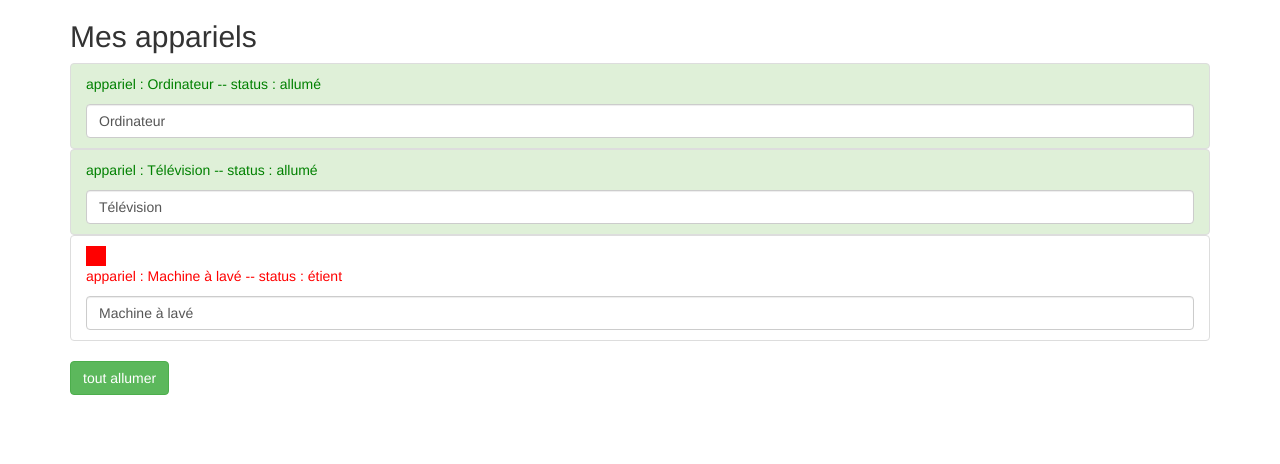
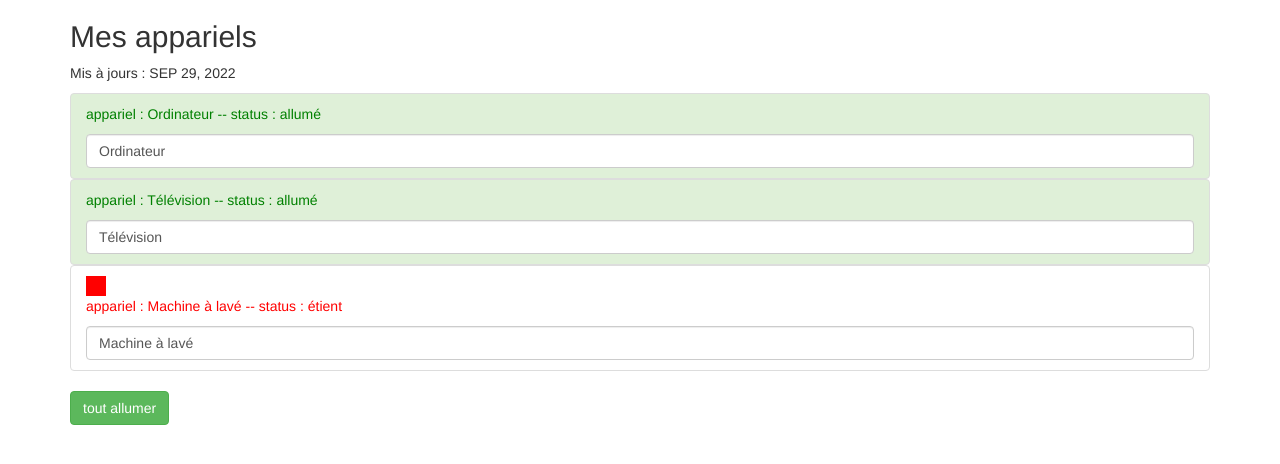
Before and after one commit to alaeddinea/mon-projet-angular, an Angular app: page / in a window 1280 px wide. Shown: the top 464 px of the page. Built offline with nearby package versions, Linux system fonts and the light colour scheme.

Commit message:
modifier les données en temps rèel avec les Pipes

```diff
--- a/src/app/app.component.html
+++ b/src/app/app.component.html
@@ -11,6 +11,7 @@
     <div class="row">
         <div class="col-xs-12">
             <h2>Mes appariels</h2>
+            <p>Mis à jours  : {{LastUpdate | date |uppercase}}</p>
             <ul class="list-group">
 
                     <app-appariel *ngFor="let appareil of appareils" [appareilName]="appareil.name"
--- a/src/app/app.component.ts
+++ b/src/app/app.component.ts
@@ -7,6 +7,7 @@ import { Component } from '@angular/core';
 })
 export class AppComponent {
 isAuth:boolean=false;
+LastUpdate =new Date();
 appareils=[{
   name: 'Ordinateur' ,
   status : 'allumé'
```
